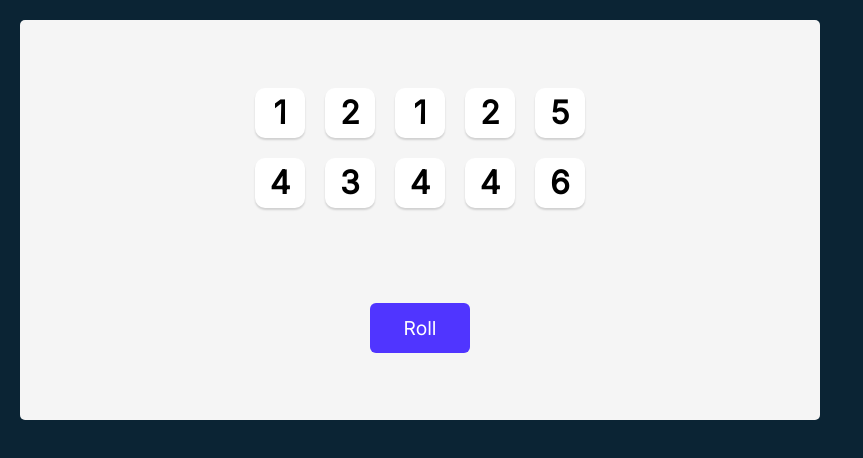
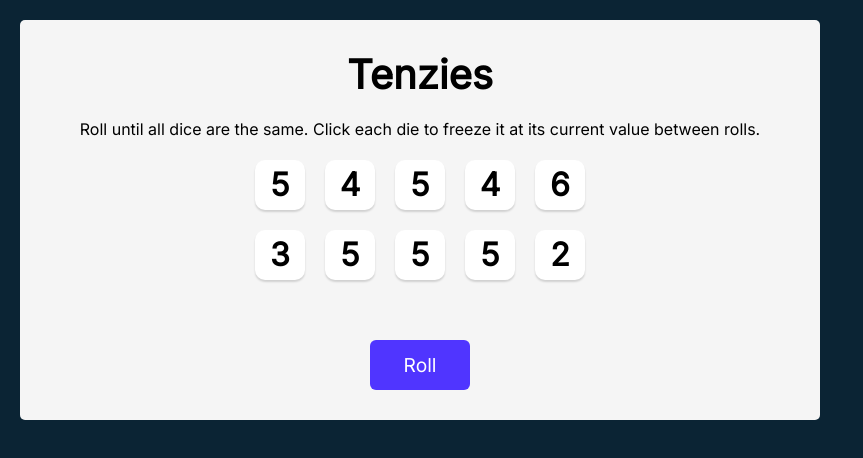
Before and after one commit to mjamecny/tenzies, a React (Create React App) app: page / in a window 1280 px wide. Shown: the top 458 px of the page, without its empty margins (0-863 px from the left). Built offline with nearby package versions, Linux system fonts and the light colour scheme.

Commit message:
add function generateNewDie and update rollDice

```diff
--- a/src/App.js
+++ b/src/App.js
@@ -7,13 +7,17 @@
   const allNewDice = () => {
     let newDice = []
     for (let i = 0; i < 10; i++) {
-      newDice.push({
-        value: Math.floor(Math.random() * 6) + 1,
-        isHeld: false,
-        id: nanoid(),
-      })
+      newDice.push(generateNewDie())
     }
     return newDice
+  }
+
+  const generateNewDie = () => {
+    return {
+      value: Math.floor(Math.random() * 6) + 1,
+      isHeld: false,
+      id: nanoid(),
+    }
   }
 
   // set state
@@ -40,11 +44,20 @@
   ))
 
   const rollDice = () => {
-    setDice(allNewDice())
+    setDice(
+      dice.map((die) => {
+        return die.isHeld ? die : generateNewDie()
+      })
+    )
   }
 
   return (
     <main>
+      <h1 className="title">Tenzies</h1>
+      <p className="instructions">
+        Roll until all dice are the same. Click each die to
+        freeze it at its current value between rolls.
+      </p>
       <div className="dice-container">{diceElements}</div>
       <button onClick={rollDice}>Roll</button>
     </main>
--- a/src/index.css
+++ b/src/index.css
@@ -25,10 +25,23 @@
   align-items: center;
 }
 
+.title {
+  font-size: 40px;
+  margin: 0;
+}
+
+.instructions {
+  font-family: 'Inter', sans-serif;
+  font-weight: 400;
+  margin-top: 0;
+  text-align: center;
+}
+
 .dice-container {
   display: grid;
   grid-template-columns: repeat(5, 1fr);
   gap: 20px;
+  margin-bottom: 40px;
 }
 
 button {
```
